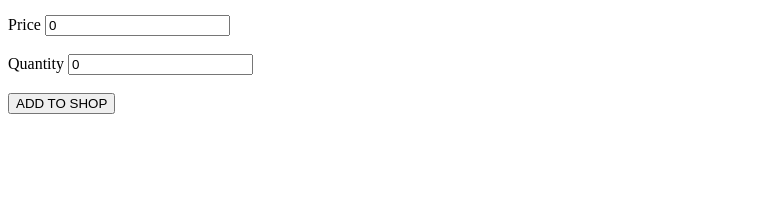
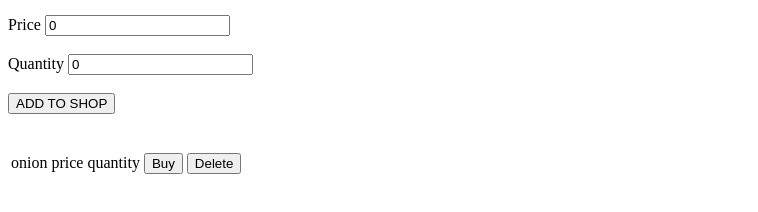
Before and after one commit to Sanu-Ranjan/SharpnerIntegratingREST, a plain HTML site: page index.html in a window 1280 px wide. Shown: the part 104-316 px from the top of the page, without its empty margins (0-758 px from the left). Drawn offline with nearby package versions, Linux system fonts and the light colour scheme.

Commit message:
added sample table data

```diff
--- a/index.html
+++ b/index.html
@@ -24,6 +24,19 @@
       <br />
       <button type="submit">ADD TO SHOP</button>
     </form>
+    <br />
+    <br />
+    <table id="dataTable">
+      <tbody>
+        <td>onion</td>
+        <td>price</td>
+        <td>quantity</td>
+        <td>
+          <button class="buyBtn">Buy</button>
+          <button class="deleteBtn" onclick="deleteRow(this)">Delete</button>
+        </td>
+      </tbody>
+    </table>
     <script src="https://cdn.jsdelivr.net/npm/axios/dist/axios.min.js"></script>
     <script src="index.js"></script>
   </body>
--- a/index.js
+++ b/index.js
@@ -4,3 +4,7 @@ document.getElementById("vegDetails").addEventListener("submit", (event) => {
   event.preventDefault();
   console.log("submit clicked");
 });
+
+function deleteRow(button) {
+  button.closest("tr").remove();
+}
```
